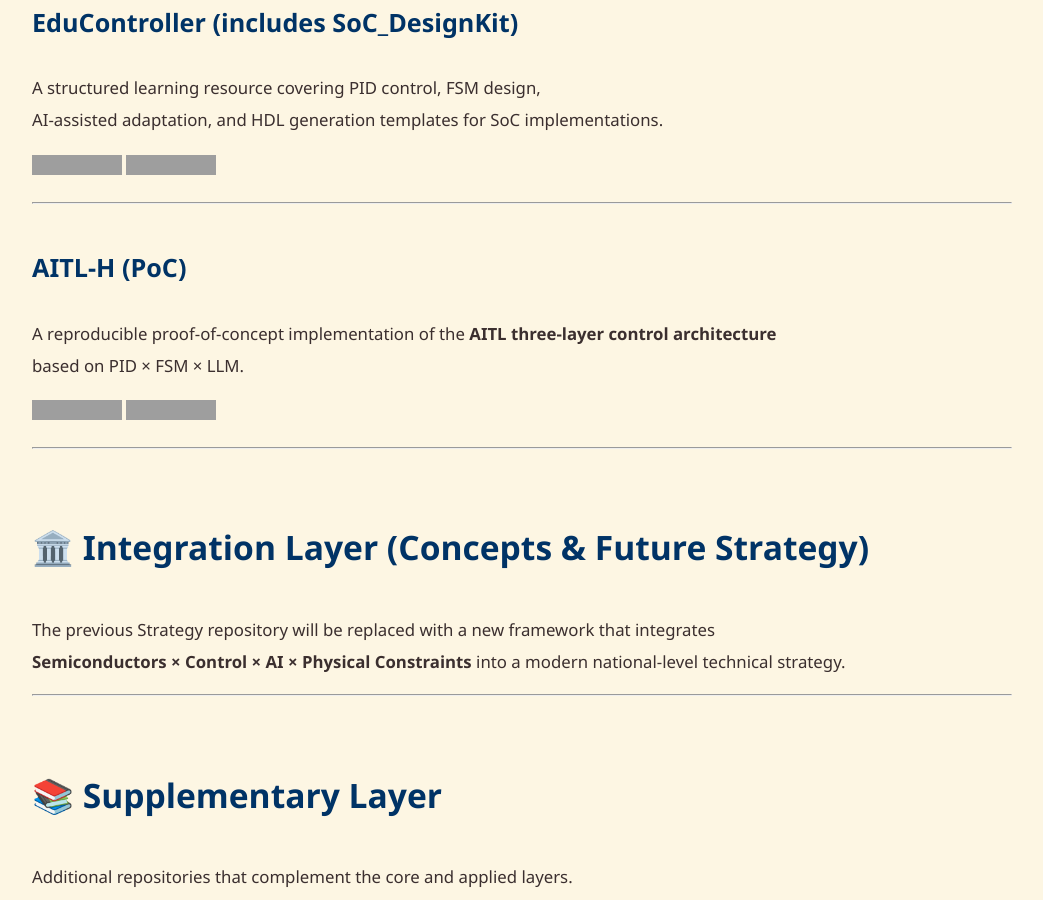
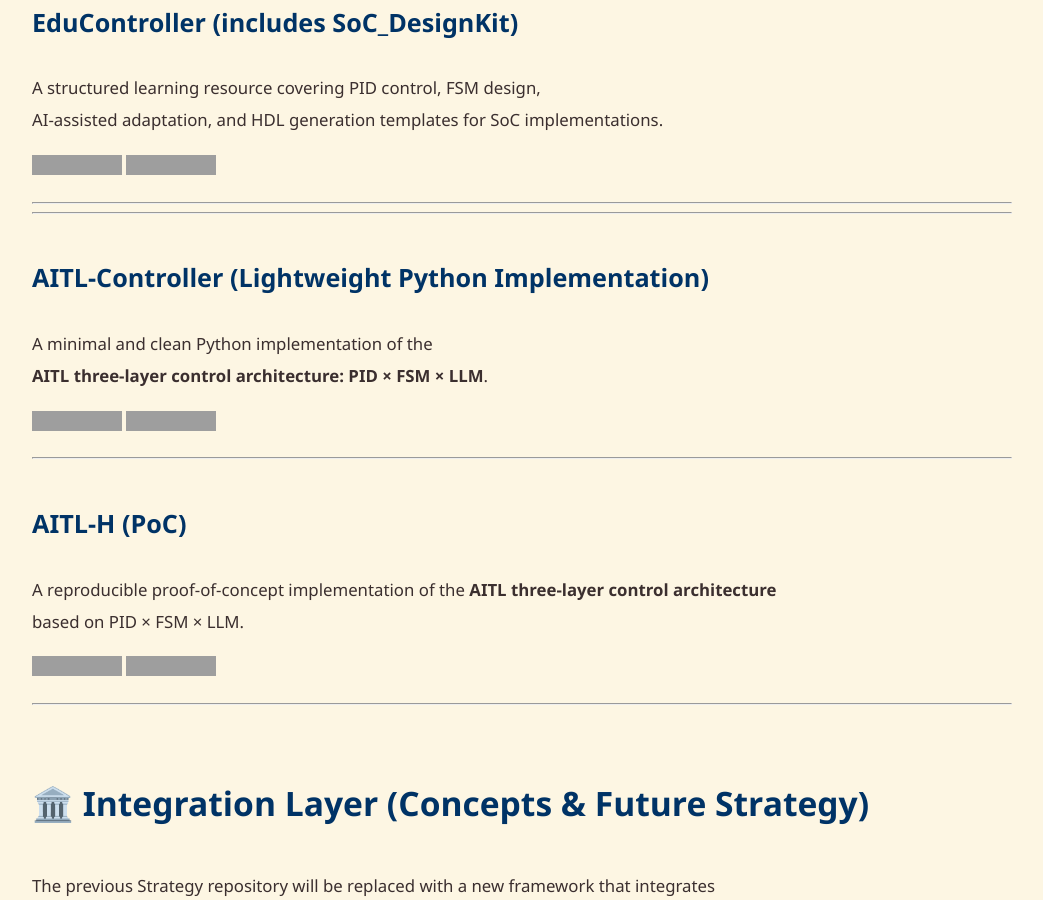
Before and after one commit to Samizo-AITL/Samizo-AITL.github.io, a Jekyll site: the page built from en/index.md, in a window 1280 px wide and 900 px high, scrolled down 2180 px. Shown: the whole window, without its empty margins (118-1161 px from the left). Built offline with Jekyll 4.4.1, drawn with Linux system fonts in a browser that asks for light colours; grey boxes are pictures that could not be loaded.

Commit message:
Update index.md

```diff
--- a/en/index.md
+++ b/en/index.md
@@ -78,6 +78,17 @@
 
 ---
 
+---
+
+## AITL-Controller (Lightweight Python Implementation)
+A minimal and clean Python implementation of the
+**AITL three-layer control architecture: PID × FSM × LLM**.
+
+[![Site](https://img.shields.io/badge/View-Site-brightgreen?logo=github)](https://samizo-aitl.github.io/aitl-controller/)
+[![Repo](https://img.shields.io/badge/View-Repo-blue?logo=github)](https://github.com/Samizo-AITL/aitl-controller)
+
+---
+
 ## AITL-H (PoC)
 A reproducible proof-of-concept implementation of the **AITL three-layer control architecture**
 based on PID × FSM × LLM.
```
